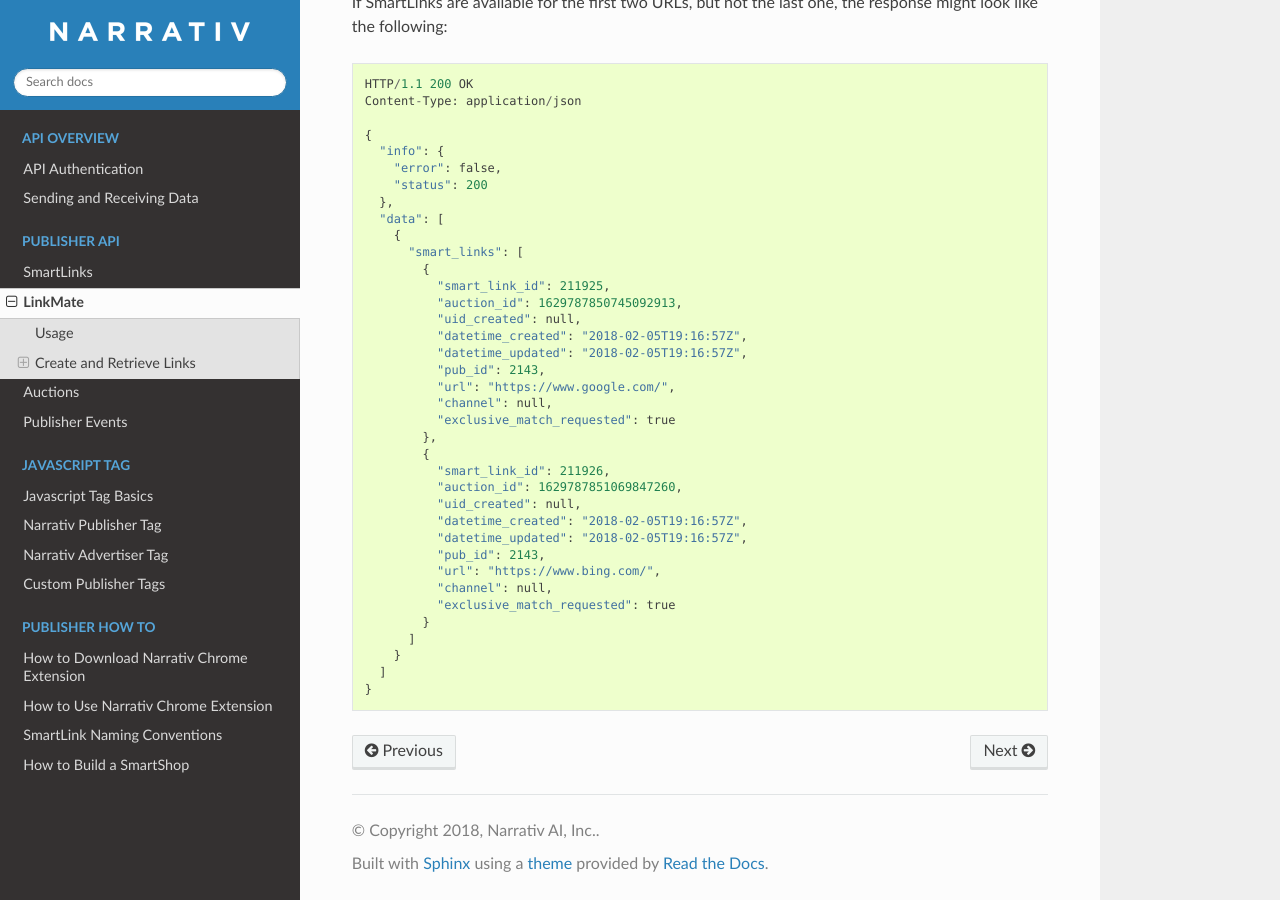
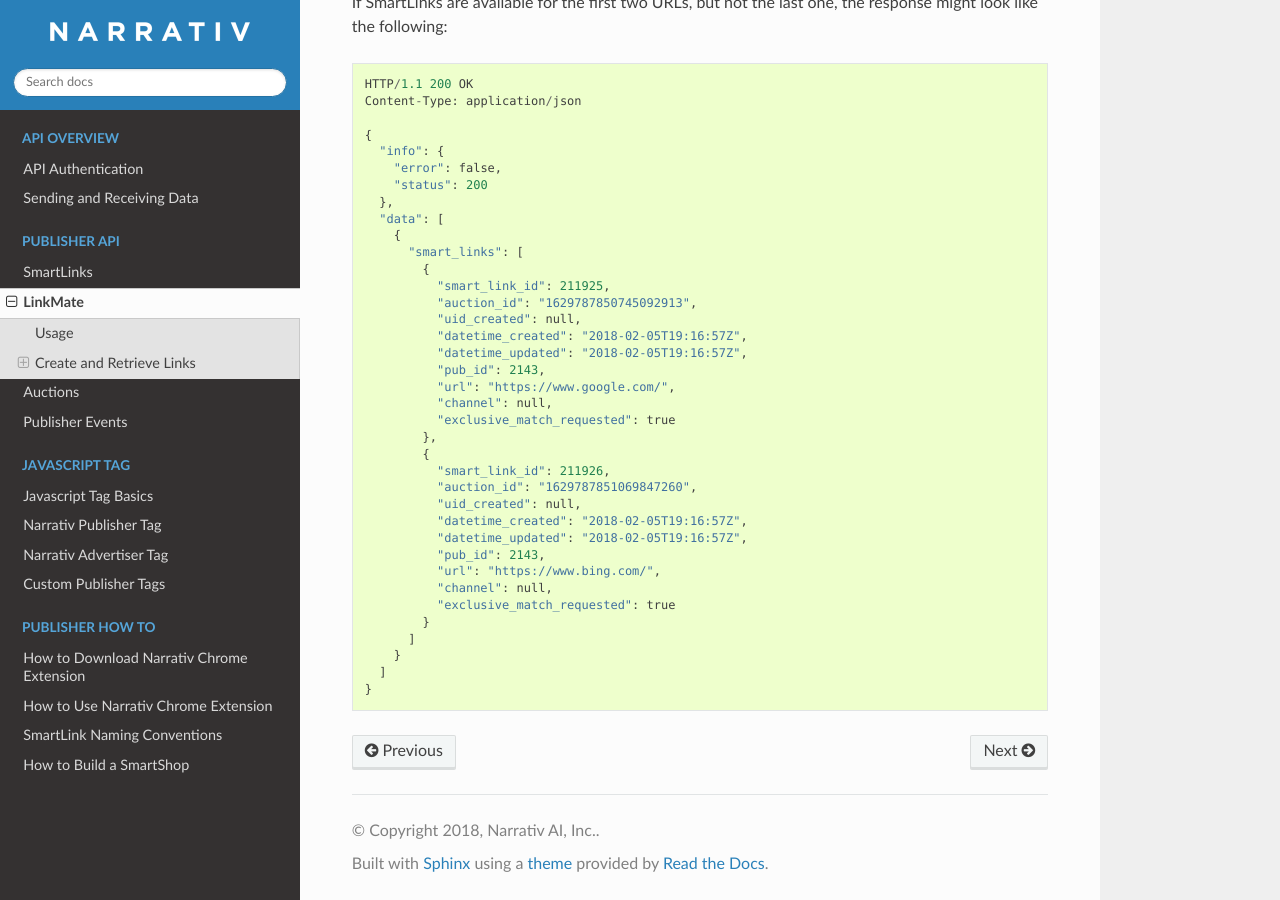
Before and after one commit to robinssq/api-docs, a Sphinx documentation site: the page built from docs/linkmate.rst, in a window 1280 px wide and 900 px high, scrolled down 2455 px. Built offline with Sphinx 7.4.7 and the Read the Docs theme 2.0.0, drawn with Linux system fonts in a browser that asks for light colours.

```diff
--- a/docs/linkmate.rst
+++ b/docs/linkmate.rst
@@ -188,7 +188,7 @@ the response might look like the following::
           "smart_links": [
             {
               "smart_link_id": 211925,
-              "auction_id": 1629787850745092913,
+              "auction_id": "1629787850745092913",
               "uid_created": null,
               "datetime_created": "2018-02-05T19:16:57Z",
               "datetime_updated": "2018-02-05T19:16:57Z",
@@ -199,7 +199,7 @@ the response might look like the following::
             },
             {
               "smart_link_id": 211926,
-              "auction_id": 1629787851069847260,
+              "auction_id": "1629787851069847260",
               "uid_created": null,
               "datetime_created": "2018-02-05T19:16:57Z",
               "datetime_updated": "2018-02-05T19:16:57Z",
--- a/docs/smartlink.rst
+++ b/docs/smartlink.rst
@@ -120,7 +120,7 @@ Example
       "data": [
         {
           "smart_link_id": 2554,
-          "auction_id": 1611792246540568252,
+          "auction_id": "1611792246540568252",
           "uid_created": 2,
           "datetime_created": "2017-07-26T19:48:25Z",
           "pub_id": 1,
--- a/docs/tagpublishercustom.rst
+++ b/docs/tagpublishercustom.rst
@@ -128,11 +128,11 @@ URLs in the body of your article. For example::
         {
           "smart_links": [
             {
-              "auction_id": 1629787850745092913,
+              "auction_id": "1629787850745092913",
               "url": "https://www.google.com/"
             },
             {
-              "auction_id": 1629787851069847260,
+              "auction_id": "1629787851069847260",
               "url": "https://www.bing.com/"
             }
           ]
```
